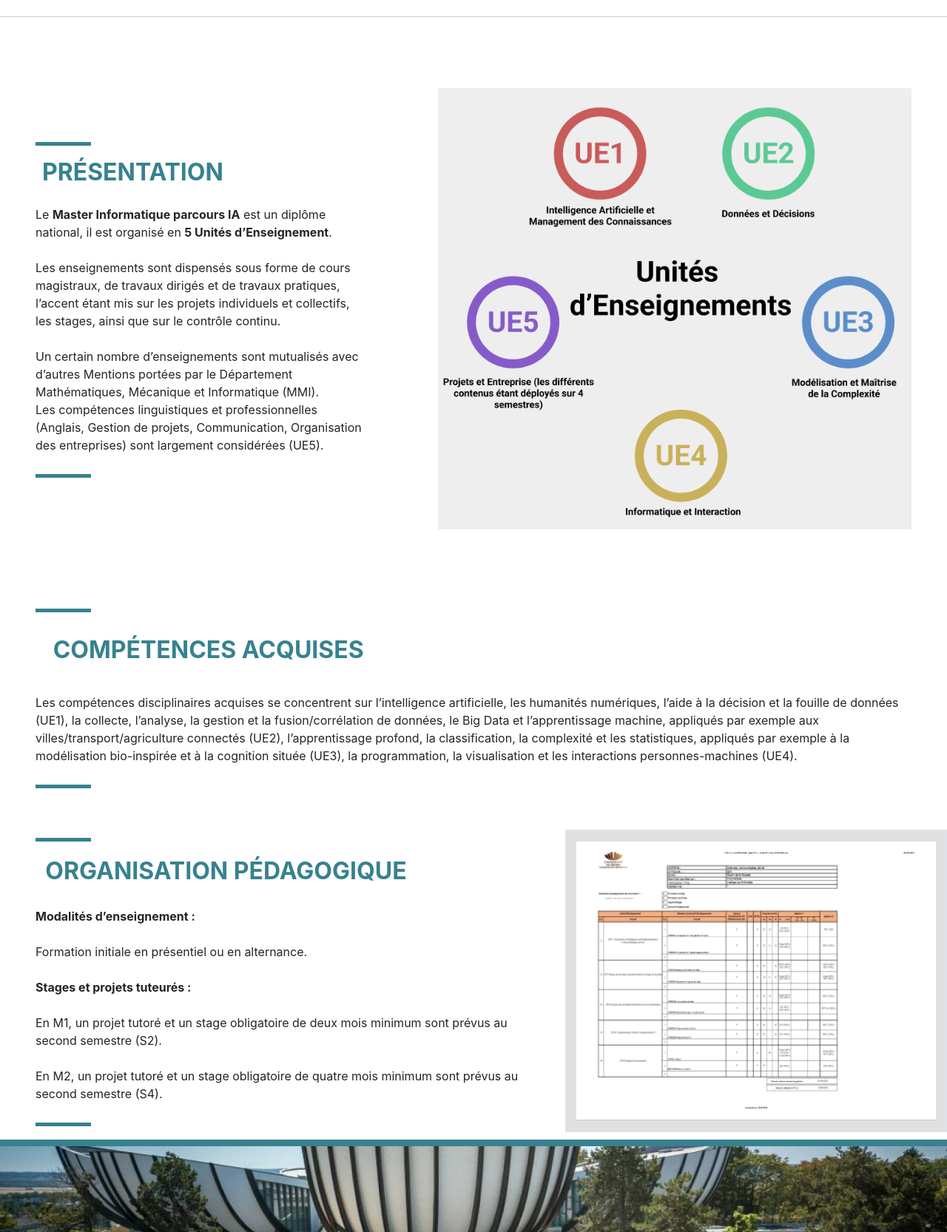
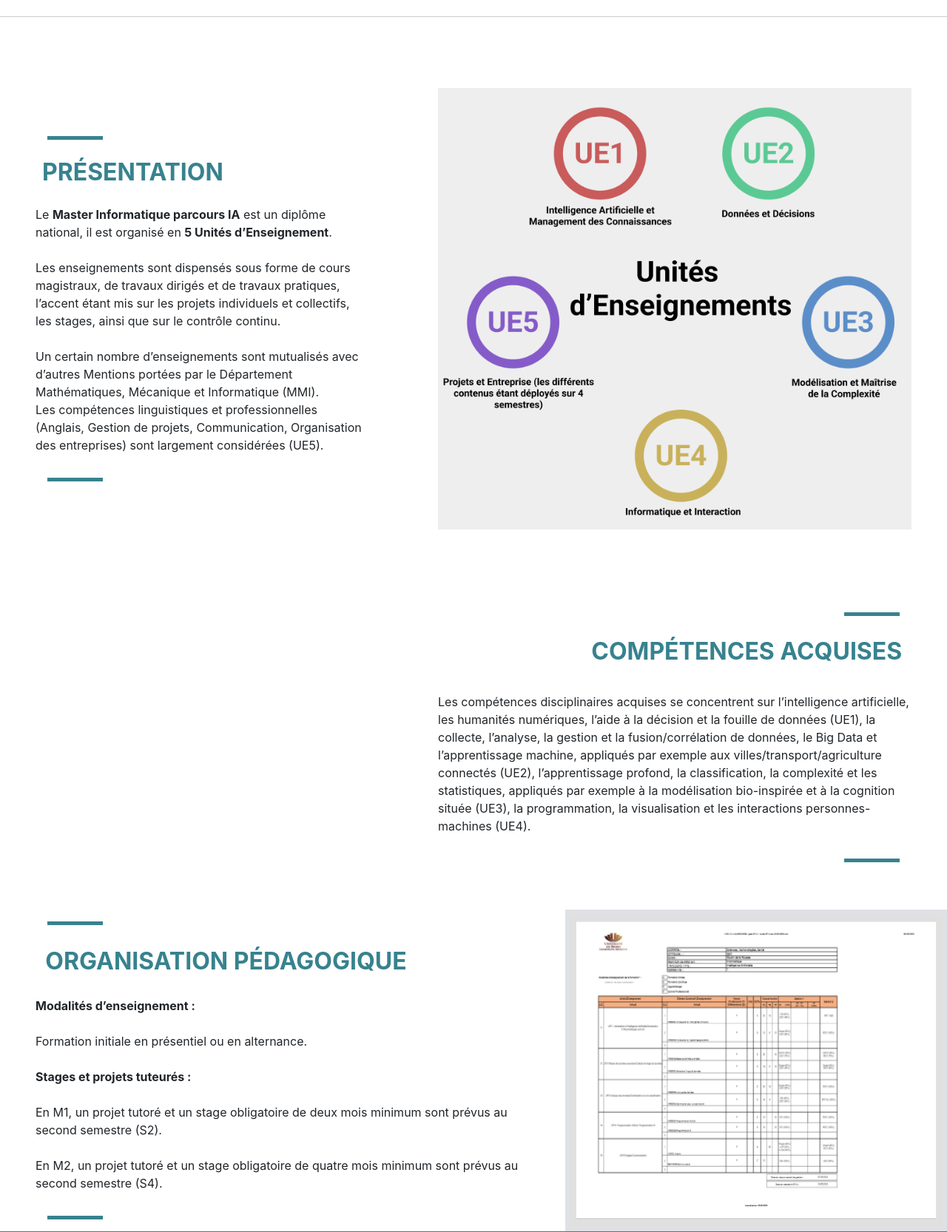
Before and after one commit to Liritt/Site-web-master-IA, a Symfony app: template templates/lobby/index.html.twig in a window 1280 px wide; the page is wider, and only the part inside the window is pictured. Shown: the part 242-1908 px from the top of that part at 74% size. Run offline with Twig, Linux system fonts and the light colour scheme; the template is opened without the code that fills it, so the values that code supplies are empty; some libraries are stand-ins or nearby versions.

Commit message:
placement de certains blocs à droite (1/2 bloc) problème à résoudre : les blocs de texte ne se place pas comme il faudrait

```diff
--- a/templates/lobby/index.html.twig
+++ b/templates/lobby/index.html.twig
@@ -10,7 +10,7 @@
     <main>
         <section class="d-flex flex-row align-items-center mt-5 mb-5">
             <div class="flex-row mx-5">
-                <img src="{{ asset('img/Line 6.svg') }}" alt="ligne">
+                <img src="{{ asset('img/Line 6.svg') }}" alt="ligne" class="m-3">
                 <h2 class="titre2 mb-3">PRÉSENTATION</h2>
                 <p class="mt-2">
                     Le <strong>Master Informatique parcours IA</strong> est un diplôme national,
@@ -24,13 +24,13 @@
                     Les compétences linguistiques et professionnelles (Anglais, Gestion de projets,
                     Communication, Organisation des entreprises) sont largement considérées (UE5).
                 </p>
-                <img src="{{ asset('img/Line 6.svg') }}" alt="ligne">
+                <img src="{{ asset('img/Line 6.svg') }}" alt="ligne" class="m-3">
             </div>
             <img src="{{ asset('img/Unit_enseign.png') }}" alt="image unités enseignement" class="justify-content-end w-50 img-fluid m-sm-5">
         </section>
-        <section class="d-flex my-5">
-            <div class="mx-5">
-                <img src="{{ asset('img/Line 6.svg') }}" alt="ligne">
+        <section class="d-flex my-5 justify-content-end">
+            <div class="d-flex mx-5 flex-column align-items-end w-50">
+                <img src="{{ asset('img/Line 6.svg') }}" alt="ligne" class="m-3">
                 <h2 class="titre2 mb-3">COMPÉTENCES ACQUISES</h2>
                 <p class="mt-2">
                     Les compétences disciplinaires acquises se concentrent sur l’intelligence artificielle,
@@ -40,12 +40,12 @@
                     la complexité et les statistiques, appliqués par exemple à la modélisation bio-inspirée et à la cognition située (UE3),
                     la programmation, la visualisation et les interactions personnes-machines (UE4).
                 </p>
-                <img src="{{ asset('img/Line 6.svg') }}" alt="ligne">
+                <img src="{{ asset('img/Line 6.svg') }}" alt="ligne" class="m-3">
             </div>
         </section>
         <section class="d-flex">
             <div class="flex-row mx-5">
-                <img src="{{ asset('img/Line 6.svg') }}" alt="ligne">
+                <img src="{{ asset('img/Line 6.svg') }}" alt="ligne" class="m-3">
                 <h2 class="titre2 mb-3">ORGANISATION PÉDAGOGIQUE</h2>
                 <p class="mt-2">
                     <strong>Modalités d’enseignement :</strong>
@@ -58,7 +58,7 @@
                     <br><br>
                     En M2, un projet tutoré et un stage obligatoire de quatre mois minimum sont prévus au second semestre (S4).
                 </p>
-                <img src="{{ asset('img/Line 6.svg') }}" alt="ligne">
+                <img src="{{ asset('img/Line 6.svg') }}" alt="ligne" class="m-3">
             </div>
             <div class="w-50 d-flex">
                 <img src="{{ asset('/img/orga_master.png') }}" alt="orga_master" class="border border-5 img-fluid">
@@ -69,23 +69,21 @@
             </div>
         </section>
         <section>
-            <img src="{{ asset('img/univ_band.png')}}" alt="bandeau université" class="img-fluid w-100 my-10">
+            <img src="{{ asset('img/univ_band.png')}}" alt="bandeau université" class="img-fluid w-100 my-20">
         </section>
-        <section class="d-flex">
-            <section class="d-flex my-5">
-                <div class="mx-5">
-                    <img src="{{ asset('img/Line 6.svg') }}" alt="ligne">
+        <section class="d-flex justify-content-end my-5">
+                <div class="mx-5 d-flex flex-column align-items-end w-50">
+                    <img src="{{ asset('img/Line 6.svg') }}" alt="ligne" class="m-3">
                     <h2 class="titre2 mb-3">ADMISSION</h2>
                     <p class="mt-2">
                         [pas encore défini]
                     </p>
-                    <img src="{{ asset('img/Line 6.svg') }}" alt="ligne">
+                    <img src="{{ asset('img/Line 6.svg') }}" alt="ligne" class="m-3">
                 </div>
-            </section>
         </section>
         <section class="d-flex">
                 <div class="flex-row mx-5">
-                    <img src="{{ asset('img/Line 6.svg') }}" alt="ligne">
+                    <img src="{{ asset('img/Line 6.svg') }}" alt="ligne" class="m-3">
                     <h2 class="titre2 mb-3">POURSUITES D’ÉTUDES ET DÉBOUCHÉS</h2>
                     <p class="mt-2">
                         <strong>Poursuites d’études envisageables :</strong>
@@ -112,18 +110,17 @@
                         Insertion professionnelle à 30 mois :<br>
                         Résultats par diplôme
                     </p>
-                    <img src="{{ asset('img/Line 6.svg') }}" alt="ligne">
+                    <img src="{{ asset('img/Line 6.svg') }}" alt="ligne" class="m-3">
                 </div>
         </section>
-        <section class="d-flex">
-            <div class="flex-row mx-5">
-                <img src="{{ asset('img/Line 6.svg') }}" alt="ligne">
+        <section class="d-flex justify-content-end my-5">
+            <div class="mx-5 d-flex flex-column align-items-end w-50">
+                <img src="{{ asset('img/Line 6.svg') }}" alt="ligne" class="m-3">
                 <h2 class="titre2 mb-3">INFORMATIONS PRATIQUES</h2>
-                <p class="mt-2">
                 <strong>Pour en savoir plus sur l'orientation et l'insertion professionnelle :</strong>
                 <br><br>
                 <a target="_blank" href="https://www.univ-reims.fr/orientation-et-insertion/orientation/presentation/presentation,24014,39507.html">
-                        Mission Orientation du Service d'Accompagnement des Etudiants (SAE)
+                    Mission Orientation du Service d'Accompagnement des Étudiants (SAE)
                     <span class="material-symbols-outlined">open_in_new</span>
                 </a>
                 <br><br>
@@ -144,10 +141,12 @@
                 <a target="_blank" href="{{ path('app_lobby') }}">L’insertion professionnelle<span class="material-symbols-outlined">open_in_new</span></a><br>
                 <a target="_blank" href="{{ path('app_lobby') }}">La Validation des acquis<span class="material-symbols-outlined">open_in_new</span></a><br><br>
 
+                <p class="d-flex align-items-end flex-column">
                     Vous avez de l'expérience et/ou un parcours de formation à valoriser ?
                     Des procédures de validation des acquis sont possibles pour vous permettre d'accéder
                     à la formation ou pour valider le diplôme.
-                    Pour plus d’informations, vous pouvez envoyer un e-mail à <a href="{{ path('app_lobby') }}">vae@univ-reims.fr</a>.<br><br>
+                    Pour plus d’informations, vous pouvez envoyer un e-mail à <a href="{{ path('app_lobby') }}">vae@univ-reims.fr</a>
+                </p><br><br>
 
                 <strong>
                     Pour en savoir plus sur les relations internationales à l'Université :
@@ -171,8 +170,7 @@
                     Associations étudiantes
                     <span class="material-symbols-outlined">open_in_new</span>
                 </a>
-                </p>
-                <img src="{{ asset('img/Line 6.svg') }}" alt="ligne">
+                <img src="{{ asset('img/Line 6.svg') }}" alt="ligne" class="m-3 mt-5">
             </div>
         </section>
     </main>
@@ -216,6 +214,5 @@
                 secretariat-doyen-sciences@univ-reims.fr
             </div>
         </section>
-
     </footer>
 {% endblock %}
```
Lines whose indentation alone changed are shown as unchanged.
